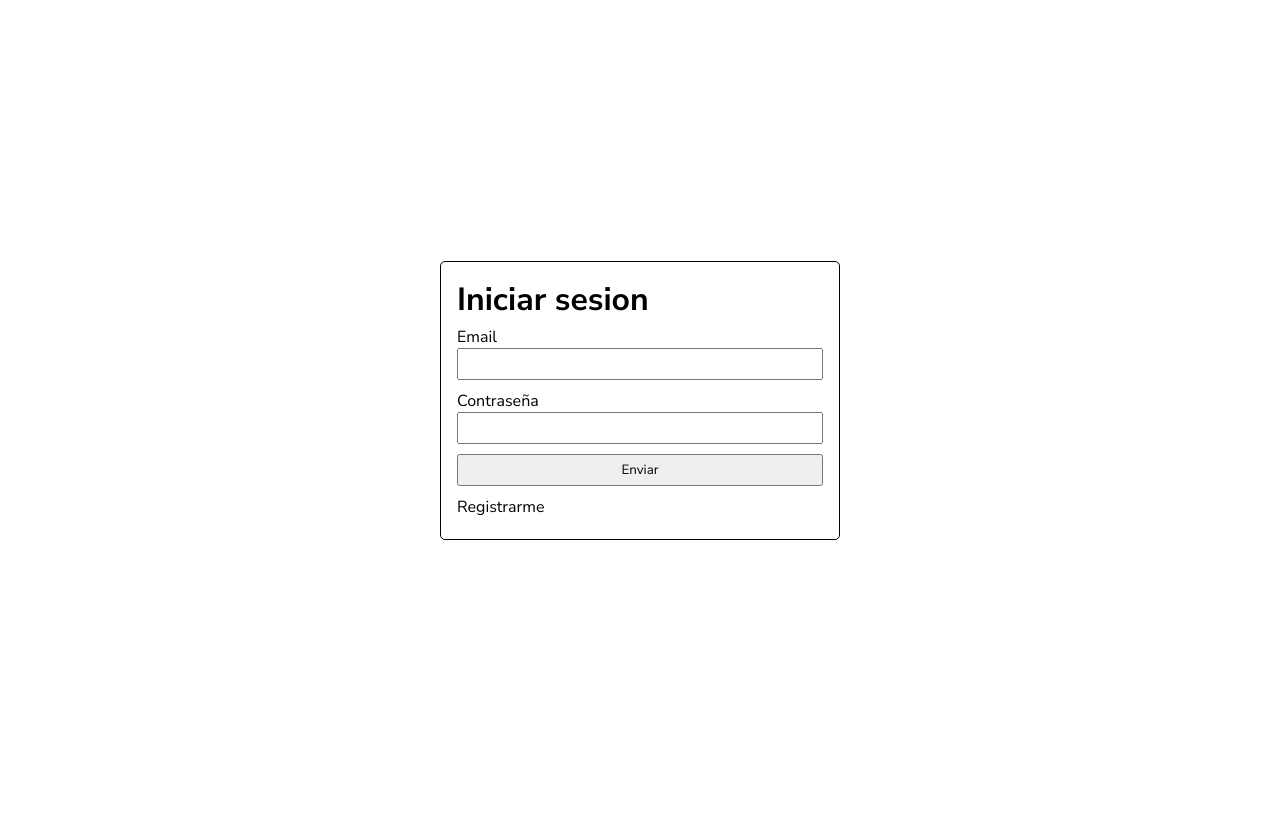
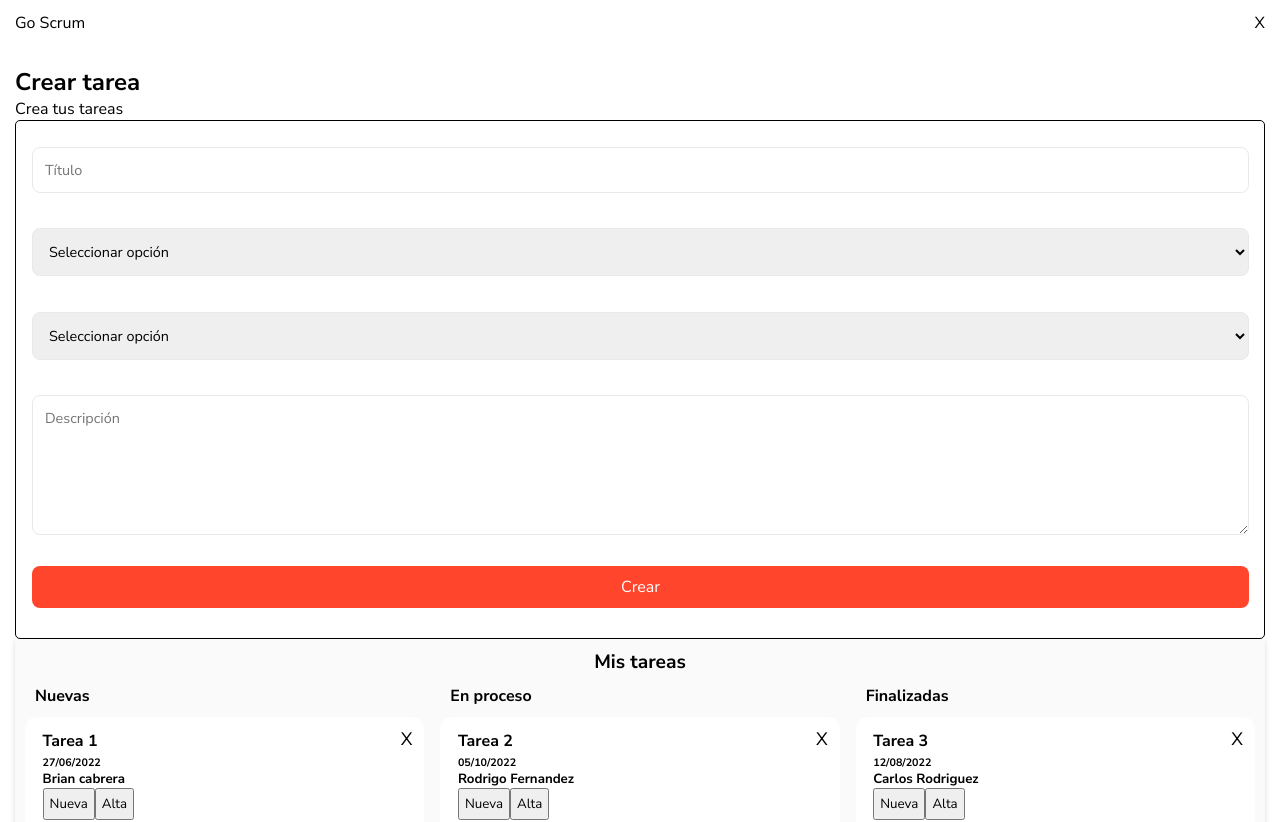
Before and after one commit to brian432/goscrum, a React (Create React App) app: page / in a window 1280 px wide. Before the commit this address led to /login. Shown: the top 822 px of the page. Before the commit the page ends 800 px from the top, so only its background shows below. Built offline with nearby package versions, Linux system fonts and the light colour scheme; sample sign-in values are in the browser's storage.

Commit message:
log in persist token delete token when destroying session

```diff
--- a/src/App.js
+++ b/src/App.js
@@ -11,7 +11,7 @@ import './App.css'
 const Error404=lazy(()=>import('./componentes/Views/Error404/Error404')); //ver Lazy tutorial
 
 const RequireAuth = ({ children }) => { /*children hace referencia al componente hijo de RequireAuth*/
-    if (!localStorage.getItem("logged")) { //Si no esta logeado, la app nos redirige hacia el componente login
+    if (!localStorage.getItem("token")) { //Si no esta logeado, la app nos redirige hacia el componente login
         return <Navigate to="/login" replace={true} />
     }
     return children //si esta logeado, la app nos redirige hacia el componente hijo de RequireAuth
--- a/src/componentes/Header/Header.jsx
+++ b/src/componentes/Header/Header.jsx
@@ -4,7 +4,7 @@ export const Header=()=>{
     const navigate=useNavigate()
 
     const HandleLogout=()=>{
-        localStorage.removeItem("logged");
+        localStorage.removeItem("token");
         navigate("/Login", {replace:true})
     }
     return (
--- a/src/componentes/TaskForm/TaskForm.jsx
+++ b/src/componentes/TaskForm/TaskForm.jsx
@@ -1,31 +1,51 @@
 import './TaskForm.css'
 import { useFormik } from "formik"
 import * as Yup from 'yup'
+
+const { REACT_APP_API_ENDPOINT } = process.env
 
 export const TaskForm = () => {
 
     const initialValues = {
         title: "",
         status: "",
-        priority: "",
+        importance: "",
         description: ""
     }
 
 
     const onSubmit = () => {
-        alert("dsadas")
+        fetch(`${REACT_APP_API_ENDPOINT}task`, {
+            method: "POST",
+            headers: {
+                "Content-Type": "application/json",
+                Authorization: "Bearer " + localStorage.getItem("token")
+            },
+            body: JSON.stringify({
+                task: values
+            })
+        })
+            .then((response) => response.json())
+            .then(data =>{
+                resetForm()
+                alert("tu tarea se creo")
+            }
+
+            )
+        //console.log(values);
     }
 
-    const required="* Campo obligatorio"
+    const required = "* Campo obligatorio"
 
     const validationSchema = Yup.object().shape({
-        title:Yup.string().min(6, "Ingrese mas de 5 caracteres").required(required),
-        status:Yup.string().required(required),
-        priority:Yup.string().required(required)
+        title: Yup.string().min(6, "Ingrese mas de 5 caracteres").required(required),
+        status: Yup.string().required(required),
+        importance: Yup.string().required(required),
+        description: Yup.string().required(required),
     })
 
     const formik = useFormik({ initialValues, validationSchema, onSubmit })
-    const { handleChange, handleSubmit, errors, touched, handleBlur } = formik //errors para los manejar los errores, touched para mostrar un mensaje al salir de un campo sin completarlo
+    const { handleChange, handleSubmit, errors, touched, handleBlur, values, resetForm } = formik //errors para los manejar los errores, touched para mostrar un mensaje al salir de un campo sin completarlo
 
 
     return (
@@ -35,30 +55,37 @@ export const TaskForm = () => {
             <form onSubmit={handleSubmit}>
                 <div>
                     <div>
-                        <input name="title" onChange={handleChange} onBlur={handleBlur} placeholder="Título"/>
+                        <input name="title" value={values.title} onChange={handleChange} onBlur={handleBlur} placeholder="Título" />
                         {errors.title && touched.title && <span>{errors.title}</span>}
                     </div>
 
                     <div>
-                        <select name="status" onChange={handleChange} onBlur={handleBlur}>
+                        <select name="status" value={values.status} onChange={handleChange} onBlur={handleBlur}>
                             <option value="">Seleccionar opción</option>
-                            <option value="new">Nuevo</option>
-                            <option value="inProcess">En proceso</option>
-                            <option value="finished">Terminada</option>
+                            <option value="NEW">Nuevo</option>
+                            <option value="IN PROGRESS">En proceso</option>
+                            <option value="FINISHED">Terminada</option>
                         </select>
                         {errors.status && touched.status && <span>{errors.status}</span>}
                     </div>
                     <div>
-                        <select name='priority' onChange={handleChange} onBlur={handleBlur}>
+                        <select name='importance' value={values.importance} onChange={handleChange} onBlur={handleBlur}>
                             <option value="">Seleccionar opción</option>
-                            <option value="low">Baja</option>
-                            <option value="medium">Media</option>
-                            <option value="high">Alta</option>
+                            <option value="LOW">Baja</option>
+                            <option value="MEDIUM">Media</option>
+                            <option value="HIGH">Alta</option>
                         </select>
-                        {errors.priority && touched.priority && <span>{errors.priority}</span>}
+                        {errors.importance && touched.importance && <span>{errors.importance}</span>}
                     </div>
                     <div>
-                        <textarea name="description" onChange={handleChange} placeholder="Descripción" />
+                        <textarea
+                            name="description"
+                            value={values.description}
+                            onChange={handleChange}
+                            onBlur={handleBlur}
+                            placeholder="Descripción"
+                        />
+                        {errors.description && touched.description && <span>{errors.description}</span>}
                     </div>
                     <button type='submit'>Crear</button>
                 </div>
--- a/src/componentes/Views/auth/Login/Login.jsx
+++ b/src/componentes/Views/auth/Login/Login.jsx
@@ -1,46 +1,61 @@
 import { useFormik } from "formik"
-import {useNavigate, Link} from 'react-router-dom'
+import { useNavigate, Link } from 'react-router-dom'
+import * as Yup from 'yup'
 import '../Auth.css'
+
+const { REACT_APP_API_ENDPOINT } = process.env
+
 export const Login = () => {
 
-    const navigate=useNavigate();
+    const navigate = useNavigate();
 
     const initialValues = {
-        email: "",
+        userName: "",
         password: ""
     }
-    const validate = values => {
-        const errors = {}
-        if (!values.email) {
-            errors.email = "El email es requerido"
-        }
-        if (!values.password) {
-            errors.password = "El password es requerido"
-        }
 
-        return errors
+    const required = "* Campo obligatorio"
+
+    const validationSchema = Yup.object().shape({
+        userName: Yup.string().min(4, "Ingrese mas de 3 caracteres").required(required),
+        password: Yup.string().required(required)
+    })
+
+    const onSubmit = () => {
+        fetch(`${REACT_APP_API_ENDPOINT}auth/login`, {
+            method: "POST",
+            headers: {
+                "Content-Type": "application/json",
+            },
+            body: JSON.stringify({
+                userName: values.userName,
+                password: values.password
+            }),
+        })
+            .then(response => response.json())
+            .then(data => {
+                localStorage.setItem("token", data?.result?.token)
+                navigate("/", { replace: true })
+
+            })
     }
 
-    const onSubmit = () => {
-        localStorage.setItem("logged", "yes");
-        navigate("/", {replace:true})
-    }
-
-    const formik = useFormik({ initialValues, validate, onSubmit })
-    const { handleChange, handleSubmit, values, errors } = formik
+    const formik = useFormik({ initialValues, validationSchema, onSubmit })
+    const { handleChange, handleSubmit, values, errors, touched, handleBlur } = formik
 
     return (
         <div className="auth">
             <form onSubmit={handleSubmit}>
                 <h1>Iniciar sesion</h1>
                 <div>
-                    <label>Email</label>
+                    <label>Nombre de usuario</label>
                     <input
-                        name="email"
-                        type="email"
+                        name="userName"
+                        type="text"
                         onChange={handleChange}
-                        value={values.email} />
-                    {errors.email && <div>{errors.email}</div>}
+                        onBlur={handleBlur}
+                        value={values.userName} />
+                    {errors.userName && touched.userName && <div>{errors.userName}</div>}
                 </div>
                 <div>
                     <label>Contraseña</label>
@@ -48,8 +63,9 @@ export const Login = () => {
                         type="password"
                         name="password"
                         onChange={handleChange}
+                        onBlur={handleBlur}
                         value={values.password} />
-                    {errors.password && <div>{errors.password}</div>}
+                    {errors.password && touched.password && <div>{errors.password}</div>}
                 </div>
                 <div>
                     <button type="submit">Enviar</button>
```
Also changed, not shown: src/componentes/Views/auth/Register/Register.jsx (+8 -1 lines).
